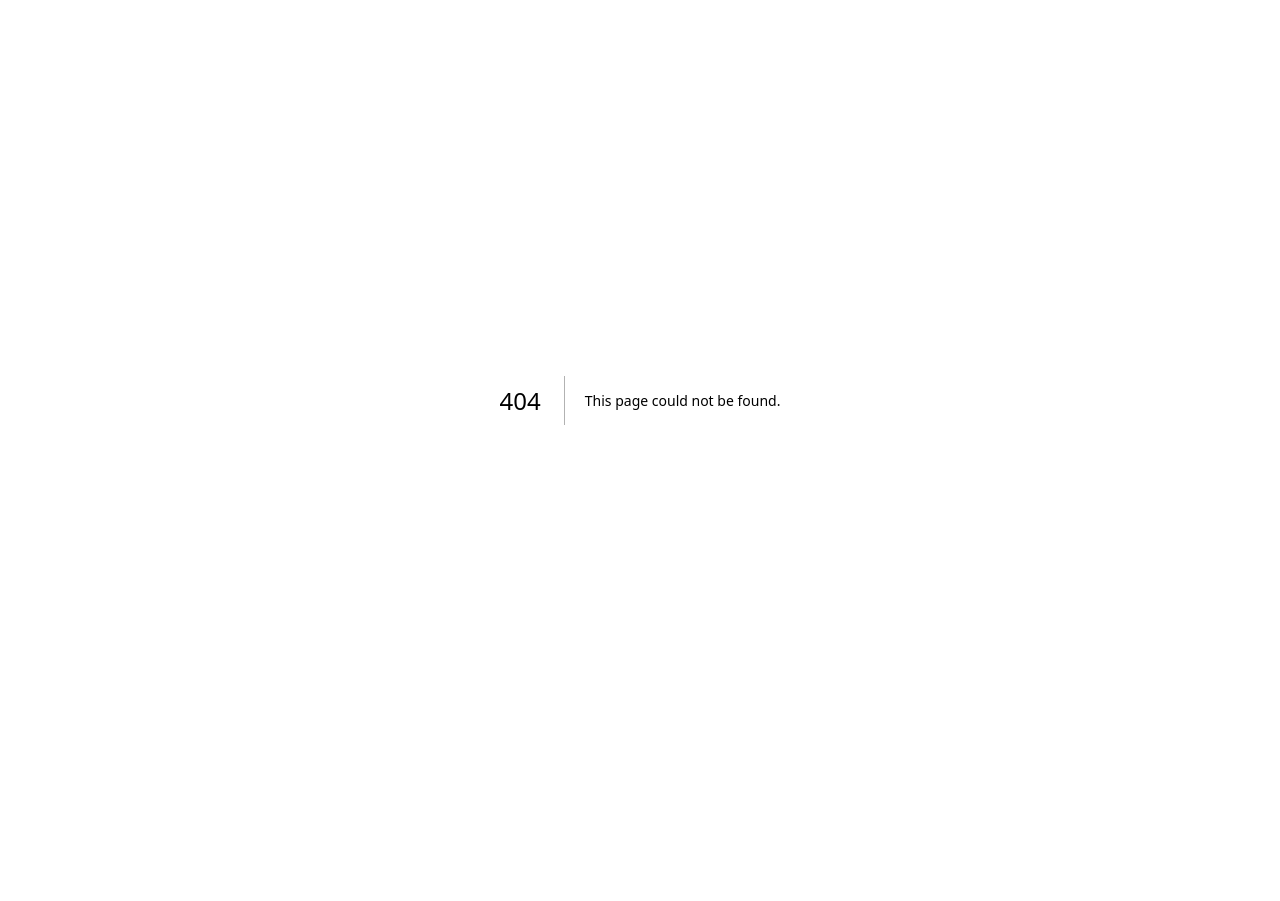
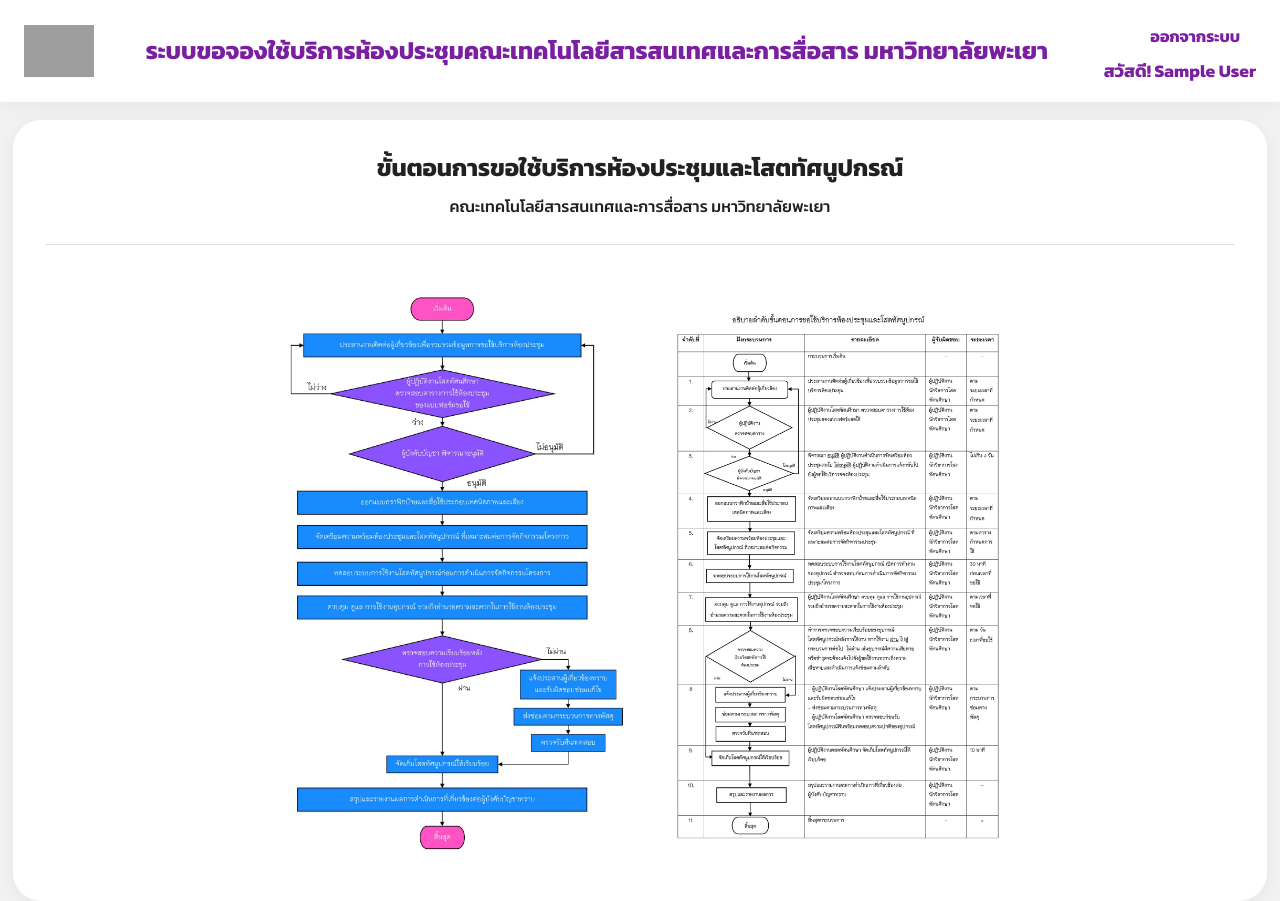
Before and after one commit to realsunwich/ict-room-booking, a Next.js app: page /WebProgress in a window 1280 px wide. Before the commit this address had no page. Before the commit the page ends 800 px from the top, so only its background shows below. Built offline with nearby package versions, Linux system fonts and the light colour scheme; no server answers; sample sign-in values are in the browser's storage; grey boxes are pictures that could not be loaded; some icons are missing.

Commit message:
เพิ่มการแสดงขั้นตอนการทำงาน

```diff
--- /dev/null
+++ b/src/app/WebProgress/page.tsx
@@ -0,0 +1,125 @@
+"use client";
+
+import { useSession } from "next-auth/react";
+import { useEffect, useState } from "react";
+import { Box, Typography, Divider, Modal } from "@mui/material";
+import Image from "next/image";
+
+import Header from "@/components/header";
+
+export default function AssessmentSum() {
+    const { data: session } = useSession();
+
+    const [open, setOpen] = useState(false);
+    const [currentImg, setCurrentImg] = useState("");
+
+    useEffect(() => {
+        document.title = "สรุปผลการประเมิน | ระบบจองห้องประชุม ICT";
+    }, []);
+
+    const handleOpen = (src: string) => {
+        setCurrentImg(src);
+        setOpen(true);
+    };
+
+    const handleClose = () => setOpen(false);
+
+    return (
+        <Box
+            sx={{
+                marginTop: session?.user?.role === "User" ? { xs: 23, sm: 15 } : { xs: 19, sm: 15 },
+            }}
+        >
+            <Header />
+            <Box
+                sx={{
+                    bgcolor: "white",
+                    px: { xs: 2, sm: 4 },
+                    pt: { xs: 2, sm: 4 },
+                    pb: 4,
+                    mt: 10,
+                    borderRadius: 7,
+                    boxShadow: "0px 4px 20px rgba(0, 0, 0, 0.05)",
+                }}
+            >
+                <Box sx={{ textAlign: "center", mb: 3 }}>
+                    <Typography variant="h5" fontWeight={600}>
+                        ขั้นตอนการขอใช้บริการห้องประชุมและโสตทัศนูปกรณ์
+                    </Typography>
+                    <Typography variant="subtitle1" sx={{ mt: 1 }}>
+                        คณะเทคโนโลยีสารสนเทศและการสื่อสาร มหาวิทยาลัยพะเยา
+                    </Typography>
+                </Box>
+                <Divider sx={{ my: 2 }} />
+
+                <Box
+                    sx={{
+                        display: "flex",
+                        flexDirection: { xs: "column", md: "row" },
+                        justifyContent: "center",
+                        alignItems: "center",
+                        gap: 2,
+                        mt: 4,
+                    }}
+                >
+                    {["/images/โฟลวขั้นตอน.jpg", "/images/ลำดับการทำงาน.jpg"].map((src, index) => (
+                        <Box
+                            key={index}
+                            sx={{
+                                width: "100%",
+                                maxWidth: 380,
+                                cursor: "zoom-in",
+                                "&:hover": { opacity: 0.85 }
+                            }}
+                            onClick={() => handleOpen(src)}
+                        >
+                            <Image
+                                src={src}
+                                alt={`Workflow ${index + 1}`}
+                                layout="responsive"
+                                width={800}
+                                height={600}
+                                style={{ borderRadius: 12 }}
+                                priority
+                            />
+                        </Box>
+                    ))}
+                </Box>
+
+                <Modal open={open} onClose={handleClose}>
+                    <Box
+                        onClick={handleClose}
+                        sx={{
+                            position: "absolute",
+                            top: "50%",
+                            left: "50%",
+                            transform: "translate(-50%, -50%)",
+                            width: { xs: "90vw", sm: "80vw", md: "70vw" },
+                            maxHeight: "90vh",
+                            bgcolor: "background.paper",
+                            boxShadow: 24,
+                            borderRadius: 2,
+                            overflow: "auto",
+                            p: 2,
+                            cursor: "zoom-out"
+                        }}
+                    >
+                        <Image
+                            src={currentImg}
+                            alt="Zoomed Image"
+                            width={1600}
+                            height={1200}
+                            style={{
+                                width: "100%",
+                                height: "auto",
+                                borderRadius: 8,
+                                display: "block",
+                                objectFit: "contain",
+                            }}
+                        />
+                    </Box>
+                </Modal>
+            </Box>
+        </Box>
+    );
+}
--- a/src/app/dashboard/page.tsx
+++ b/src/app/dashboard/page.tsx
@@ -36,7 +36,7 @@ const rooms: Room[] = [
         image4: "/images/ห้องประชุม ICT-8.jpg",
         detailImage_1: "/images/ห้องประชุม ICT.jpg",
         detailImage_2: "/images/ผังห้องประชุม ICT.jpg",
-        description: "รองรับได้ 98 ที่นั่ง",
+        description: "รองรับได้ 86 ที่นั่ง",
     },
     {
         name: "ห้องประชุมแม่กา",
@@ -46,7 +46,7 @@ const rooms: Room[] = [
         image4: "/images/ห้องประชุมแม่กา6.jpg",
         detailImage_1: "/images/ห้องประชุมแม่กา.jpg",
         detailImage_2: "/images/ผังห้องประชุมแม่กา.jpg",
-        description: "รองรับได้ 38 ที่นั่ง",
+        description: "รองรับได้ 30 ที่นั่ง",
     },
     {
         name: "ห้องบัณฑิตศึกษา ICT1318",
--- a/src/components/header.tsx
+++ b/src/components/header.tsx
@@ -12,6 +12,7 @@ import AssessmentModal from "@/components/AssessmentModal";
 import LogoutIcon from "@mui/icons-material/Logout";
 import MeetingRoomIcon from "@mui/icons-material/MeetingRoom";
 import FeedbackIcon from '@mui/icons-material/Feedback';
+import WebIcon from '@mui/icons-material/Web';
 
 const Header = () => {
     const { data: session, status } = useSession();
@@ -161,6 +162,13 @@ const Header = () => {
                                 >
                                     แบบประเมินห้องประชุม
                                 </Button>
+                                <Button
+                                    startIcon={<WebIcon />}
+                                    onClick={() => router.push("/WebProgress")}
+                                    sx={{ fontSize: "1.3rem", py: 1, px: 2, fontWeight: 600, textTransform: "none" }}
+                                >
+                                    ขั้นตอนการขอใช้บริการ
+                                </Button>
                                 <input
                                     id="upload-signature"
                                     type="file"
@@ -212,6 +220,13 @@ const Header = () => {
                                     sx={{ fontSize: "1.3rem", py: 1, px: 2, fontWeight: 600, textTransform: "none" }}
                                 >
                                     สรุปผลการประเมิน
+                                </Button>
+                                <Button
+                                    startIcon={<WebIcon />}
+                                    onClick={() => router.push("/WebProgress")}
+                                    sx={{ fontSize: "1.3rem", py: 1, px: 2, fontWeight: 600, textTransform: "none" }}
+                                >
+                                    ขั้นตอนการขอใช้บริการ
                                 </Button>
                                 <input
                                     id="upload-signature"
```
Also changed, not shown: src/app/assessmentSum/page.tsx (+1 -8 lines), public/images/ลำดับการทำงาน.jpg (added), public/images/โฟลวขั้นตอน.jpg (added).
